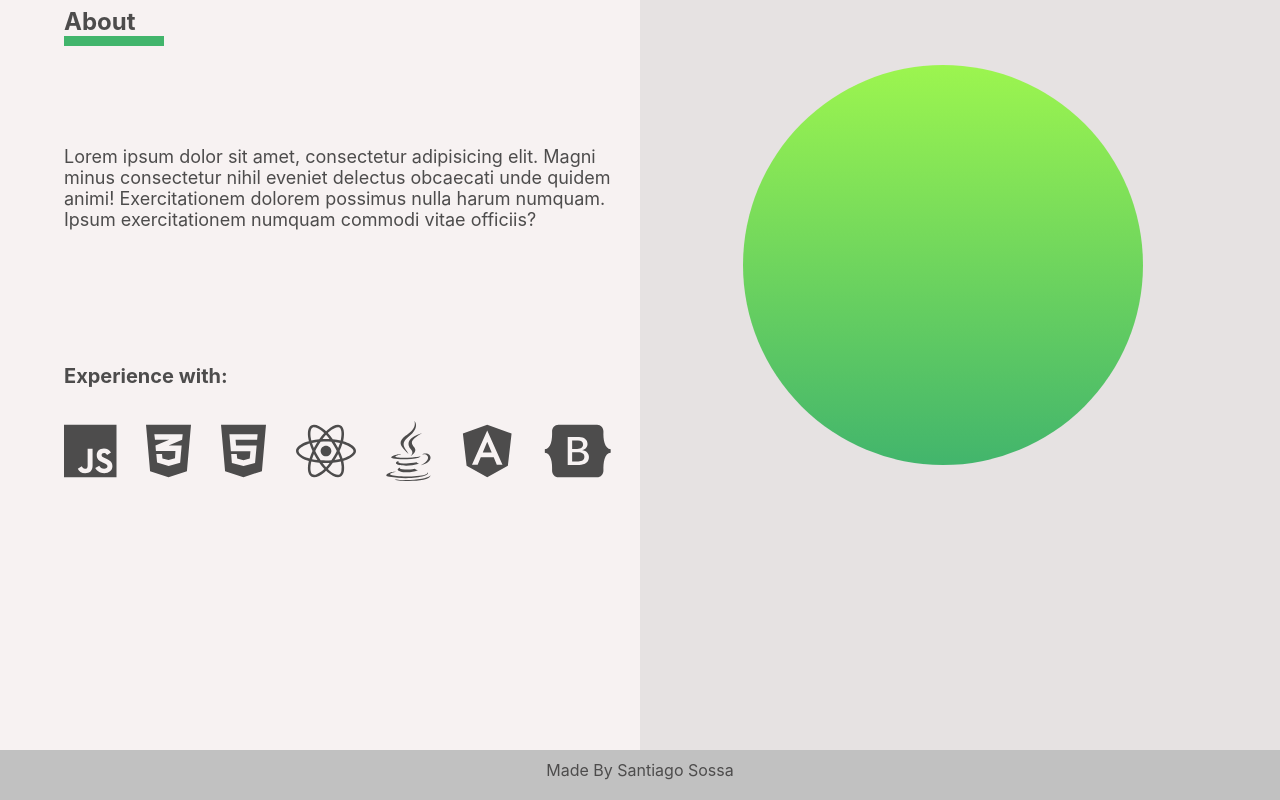
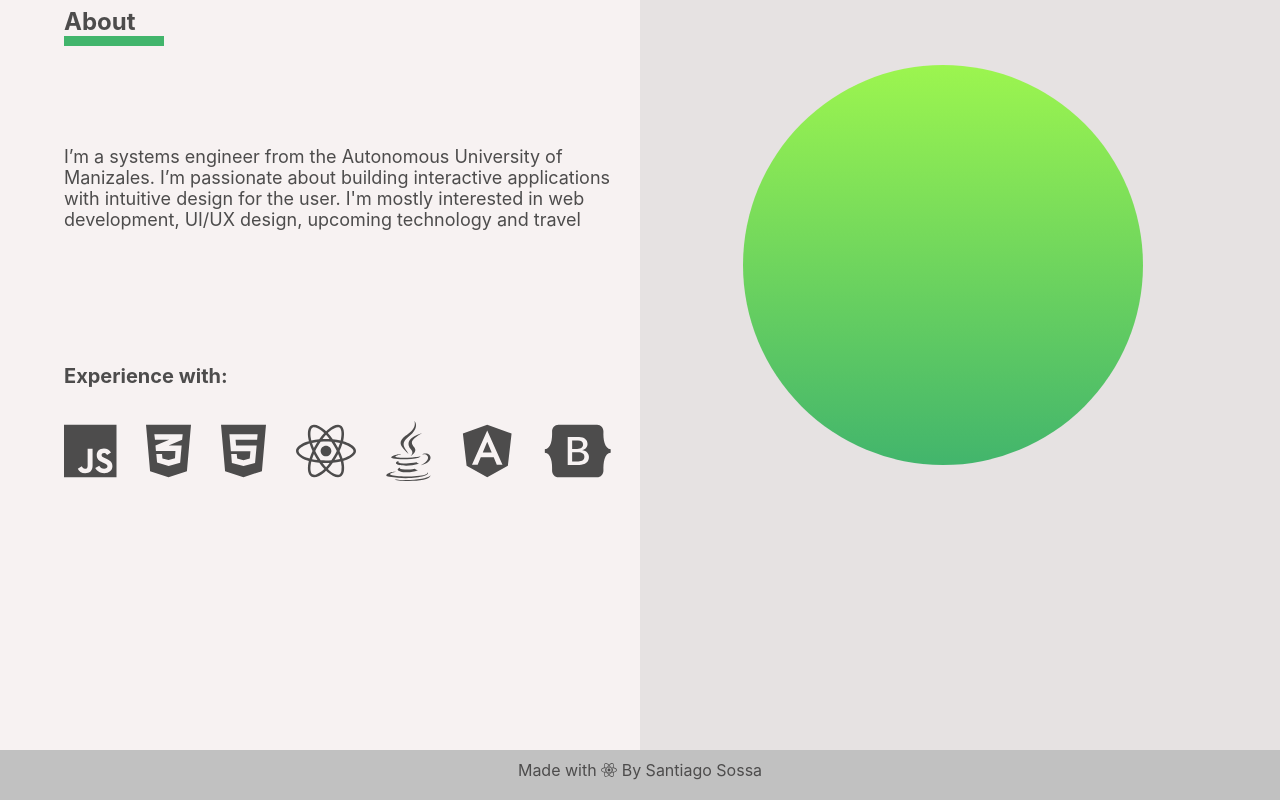
Before and after one commit to SantiagoSossa/personal-web, a React (Create React App) app: page / in a window 1280 px wide. Shown: the part 1670-2470 px from the top of the page. Built offline with nearby package versions, Linux system fonts and the light colour scheme.

Commit message:
[fix] dummy texts
Changed dummy texts of about and footer sections

```diff
--- a/src/components/About/About.js
+++ b/src/components/About/About.js
@@ -24,7 +24,7 @@ class About extends Component {
                 <div className={classes.AboutContainer}>
                     <h3>About</h3>
                     <span className={classes.TitleBorder}></span>
-                    <p>Lorem ipsum dolor sit amet, consectetur adipisicing elit. Magni minus consectetur nihil eveniet delectus obcaecati unde quidem animi! Exercitationem dolorem possimus nulla harum numquam. Ipsum exercitationem numquam commodi vitae officiis?</p>
+                    <p>I’m a systems engineer from the Autonomous University of Manizales. I’m passionate about building interactive applications with intuitive design for the user. I'm mostly interested in web development, UI/UX design, upcoming technology and travel</p>
                     <h5>Experience with:</h5>
                     <div className={classes.SkillIcons}>
                         <FontAwesomeIcon title="JavaScript" icon={faJs} className={classes.Icon} />
--- a/src/components/Footer/Footer.js
+++ b/src/components/Footer/Footer.js
@@ -1,5 +1,7 @@
 import React, {Component} from 'react';
 import classes from './Footer.module.css';
+import { FontAwesomeIcon } from '@fortawesome/react-fontawesome'
+import { faReact } from '@fortawesome/free-brands-svg-icons';
 
 
 class Footer extends Component{
@@ -8,9 +10,10 @@ class Footer extends Component{
             color: this.props.colors.text,
             background: this.props.colors.bg3
         }
+        const reactLogo = <FontAwesomeIcon icon={faReact} className={classes.Icon} />;
         return(
             <div className={classes.Footer} style={style}>
-                <p>Made By Santiago Sossa</p>
+                <p>Made with {reactLogo} By Santiago Sossa</p>
             </div>
         )
     }
```
